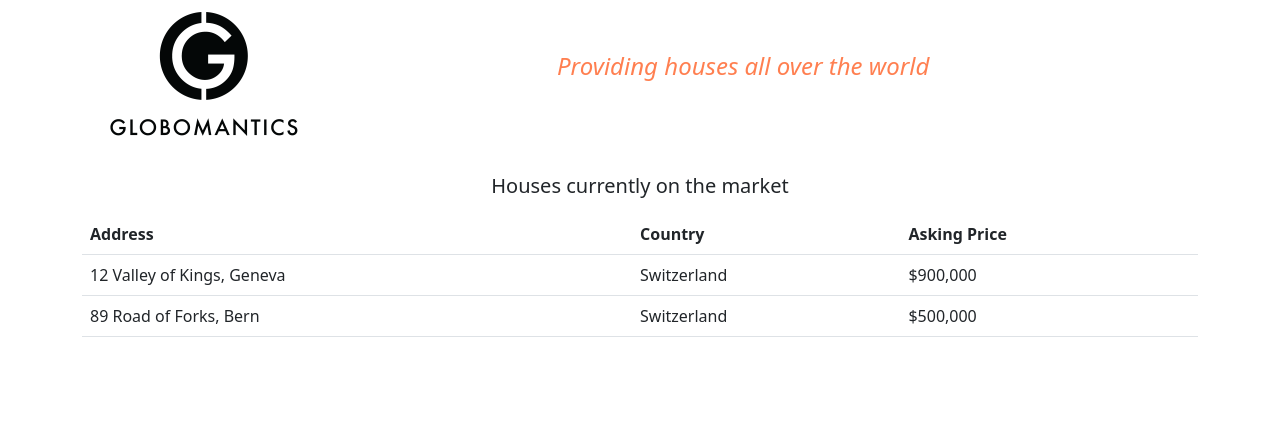
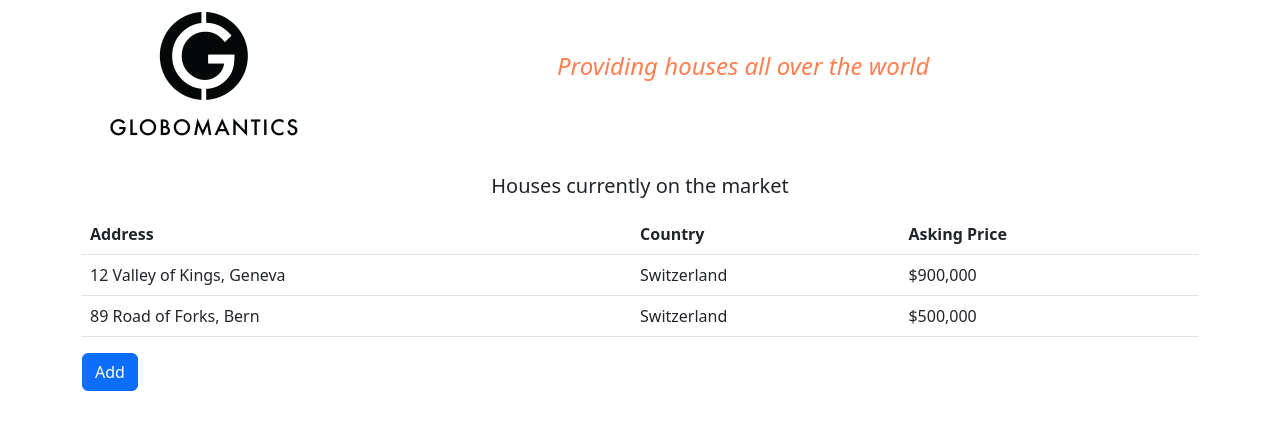
Before and after one commit to unstephenk/nextjsapp, a Next.js app: page / in a window 1280 px wide. Shown: the top 430 px of the page. Built offline with nearby package versions, Linux system fonts and the light colour scheme.

Commit message:
Setting State

```diff
--- a/pages/components/houseList.js
+++ b/pages/components/houseList.js
@@ -1,7 +1,8 @@
+import { useState } from "react";
 import { themeFrontColor } from "./banner.module.css"
 import HouseRow from "./houseRow";
 
-const houses = [
+const houseArray = [
     {
         id: 1,
         address: "12 Valley of Kings, Geneva",
@@ -17,6 +18,20 @@
 ];
 
 const HouseList = () => {
+    const [houses, setHouses] = useState(houseArray);
+
+    const addHouse = () => {
+        setHouses([
+            ...houses,
+            {
+                id: 3,
+                address: "12 Valley of Kings, Geneva",
+                country: "France",
+                price: 700000,
+            },
+        ]);
+    }
+
     return (
         <>
             <div className="row mb-2">
@@ -37,6 +52,9 @@
                     {houses.map(h => <HouseRow key={h.id} house={h} />)}
                 </tbody>
             </table>
+            <button className="btn btn-primary" onClick={addHouse}>
+                Add
+            </button>
         </>
     );
 };
```
